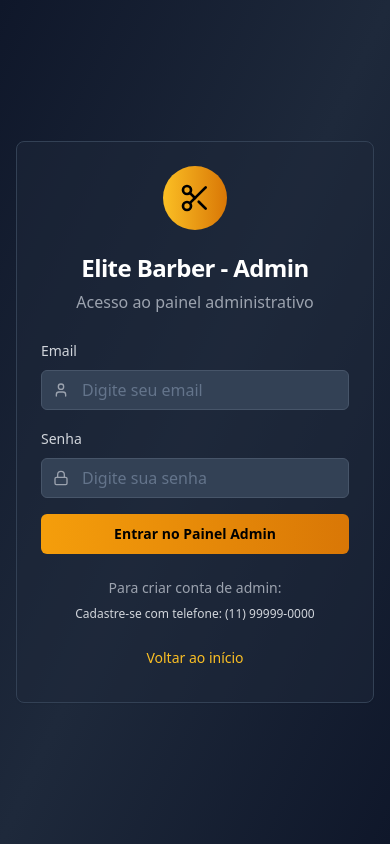
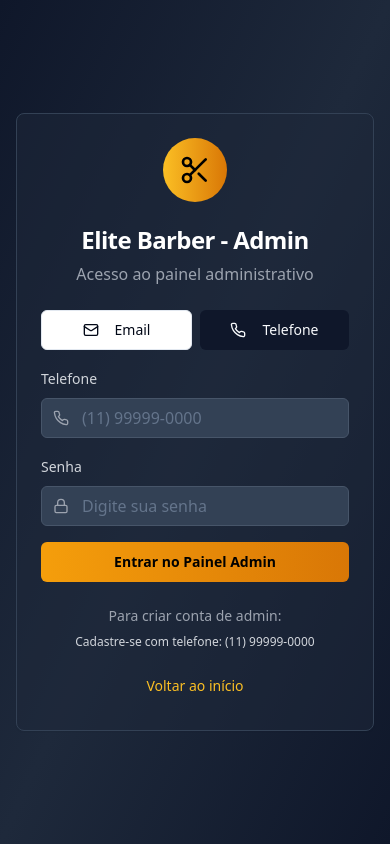
Before and after one commit to rpironato1/agendar-simples-barbearia, a React (Vite) app: page /admin-login in a window 390 px wide. Built offline with nearby package versions, Linux system fonts and the light colour scheme.

Commit message:
Feat: Admin login with phone and auto-confirm
Allow admin login via phone number and bypass email confirmation.

```diff
--- a/src/pages/AdminLogin.tsx
+++ b/src/pages/AdminLogin.tsx
@@ -4,7 +4,7 @@ import { Button } from "@/components/ui/button";
 import { Card, CardContent, CardHeader, CardTitle } from "@/components/ui/card";
 import { Input } from "@/components/ui/input";
 import { Label } from "@/components/ui/label";
-import { Scissors, Lock, User } from "lucide-react";
+import { Scissors, Lock, User, Mail, Phone } from "lucide-react";
 import { useNavigate } from "react-router-dom";
 import { useToast } from "@/hooks/use-toast";
 import { useAuth } from "@/hooks/useAuth";
@@ -13,8 +13,10 @@ const AdminLogin = () => {
   const navigate = useNavigate();
   const { toast } = useToast();
   const { signIn, loading, user, isAdmin } = useAuth();
+  const [loginMethod, setLoginMethod] = useState<'email' | 'phone'>('phone');
   const [credentials, setCredentials] = useState({
     email: "",
+    phone: "",
     password: ""
   });
 
@@ -40,6 +42,24 @@ const AdminLogin = () => {
     });
   };
 
+  const formatPhone = (value: string) => {
+    // Remove all non-numeric characters
+    const numbers = value.replace(/\D/g, '');
+
+    // Apply mask (11) 99999-9999
+    if (numbers.length <= 11) {
+      return numbers
+        .replace(/(\d{2})(\d)/, '($1) $2')
+        .replace(/(\d{5})(\d)/, '$1-$2');
+    }
+    return value;
+  };
+
+  const handlePhoneChange = (e: React.ChangeEvent<HTMLInputElement>) => {
+    const formatted = formatPhone(e.target.value);
+    setCredentials(prev => ({ ...prev, phone: formatted }));
+  };
+
   const handleLogin = async (e: React.FormEvent) => {
     e.preventDefault();
 
@@ -47,12 +67,16 @@ const AdminLogin = () => {
       // Clean up existing state
       cleanupAuthState();
 
-      const { data, error } = await signIn(credentials.email, credentials.password);
+      // For login, use email regardless of method since Supabase requires email
+      const loginEmail = loginMethod === 'phone' ? `${credentials.phone}@barbershop.com` : credentials.email;
+      const { data, error } = await signIn(loginEmail, credentials.password);
 
       if (error) {
         toast({
           title: "Erro no login",
-          description: error.message,
+          description: error.message === "Invalid login credentials"
+            ? "Credenciais inválidas. Verifique seu email/telefone e senha."
+            : error.message,
           variant: "destructive",
         });
         return;
@@ -87,6 +111,29 @@ const AdminLogin = () => {
         </CardHeader>
         <CardContent>
           <form onSubmit={handleLogin} className="space-y-4">
+            {/* Login Method Toggle */}
+            <div className="flex space-x-2 mb-4">
+              <Button
+                type="button"
+                variant={loginMethod === 'email' ? 'default' : 'outline'}
+                onClick={() => setLoginMethod('email')}
+                className="flex-1 text-sm"
+              >
+                <Mail className="h-4 w-4 mr-2" />
+                Email
+              </Button>
+              <Button
+                type="button"
+                variant={loginMethod === 'phone' ? 'default' : 'outline'}
+                onClick={() => setLoginMethod('phone')}
+                className="flex-1 text-sm"
+              >
+                <Phone className="h-4 w-4 mr-2" />
+                Telefone
+              </Button>
+            </div>
+
+            {loginMethod === 'email' ? (
               <div className="space-y-2">
                 <Label htmlFor="email" className="text-gray-300">Email</Label>
                 <div className="relative">
@@ -102,6 +149,23 @@ const AdminLogin = () => {
                   />
                 </div>
               </div>
+            ) : (
+              <div className="space-y-2">
+                <Label htmlFor="phone" className="text-gray-300">Telefone</Label>
+                <div className="relative">
+                  <Phone className="absolute left-3 top-3 h-4 w-4 text-gray-400" />
+                  <Input
+                    id="phone"
+                    type="tel"
+                    placeholder="(11) 99999-0000"
+                    value={credentials.phone}
+                    onChange={handlePhoneChange}
+                    className="pl-10 bg-slate-700 border-slate-600 text-white"
+                    required
+                  />
+                </div>
+              </div>
+            )}
 
             <div className="space-y-2">
               <Label htmlFor="password" className="text-gray-300">Senha</Label>
```
Lines whose indentation alone changed are shown as unchanged.
